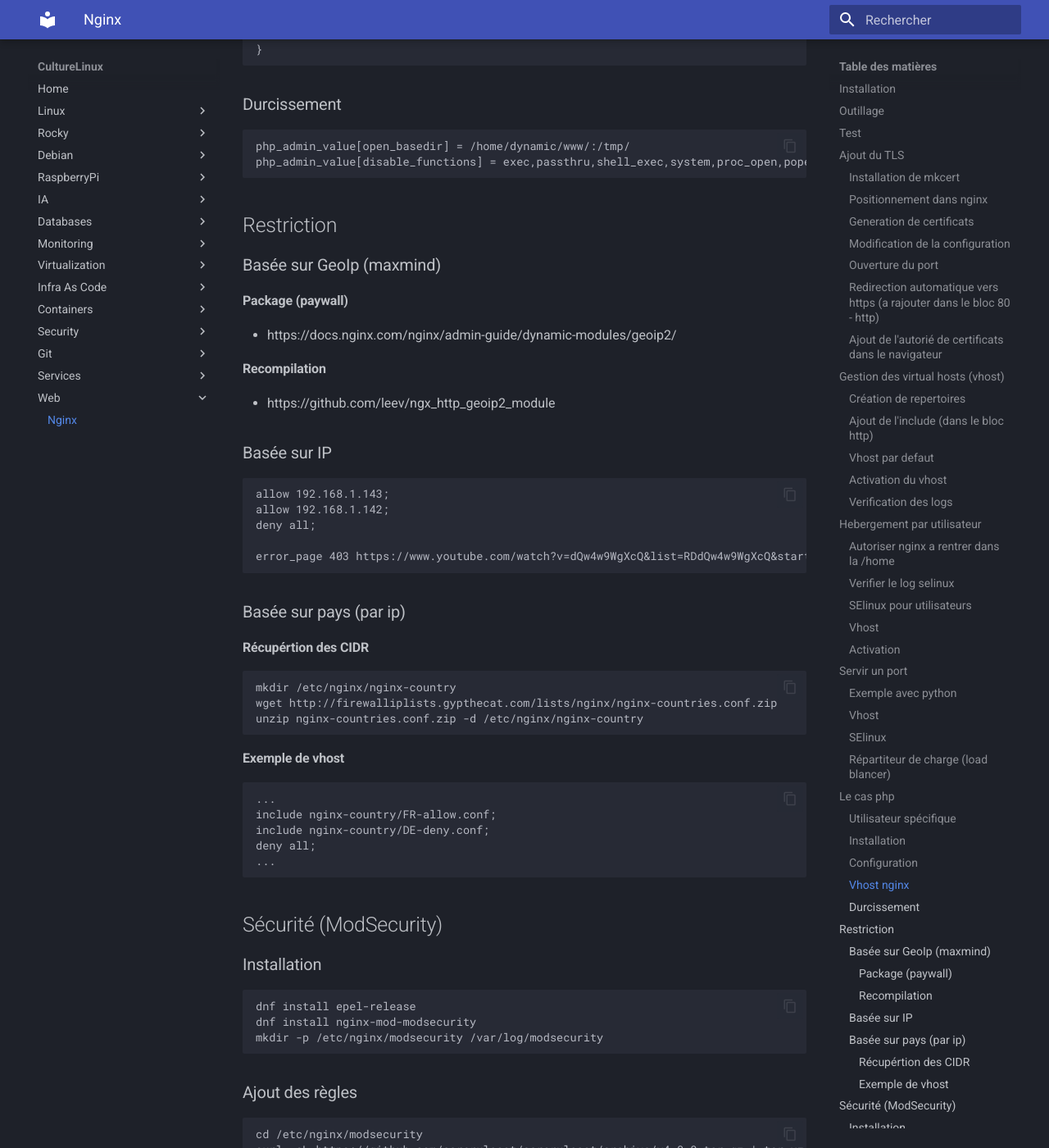
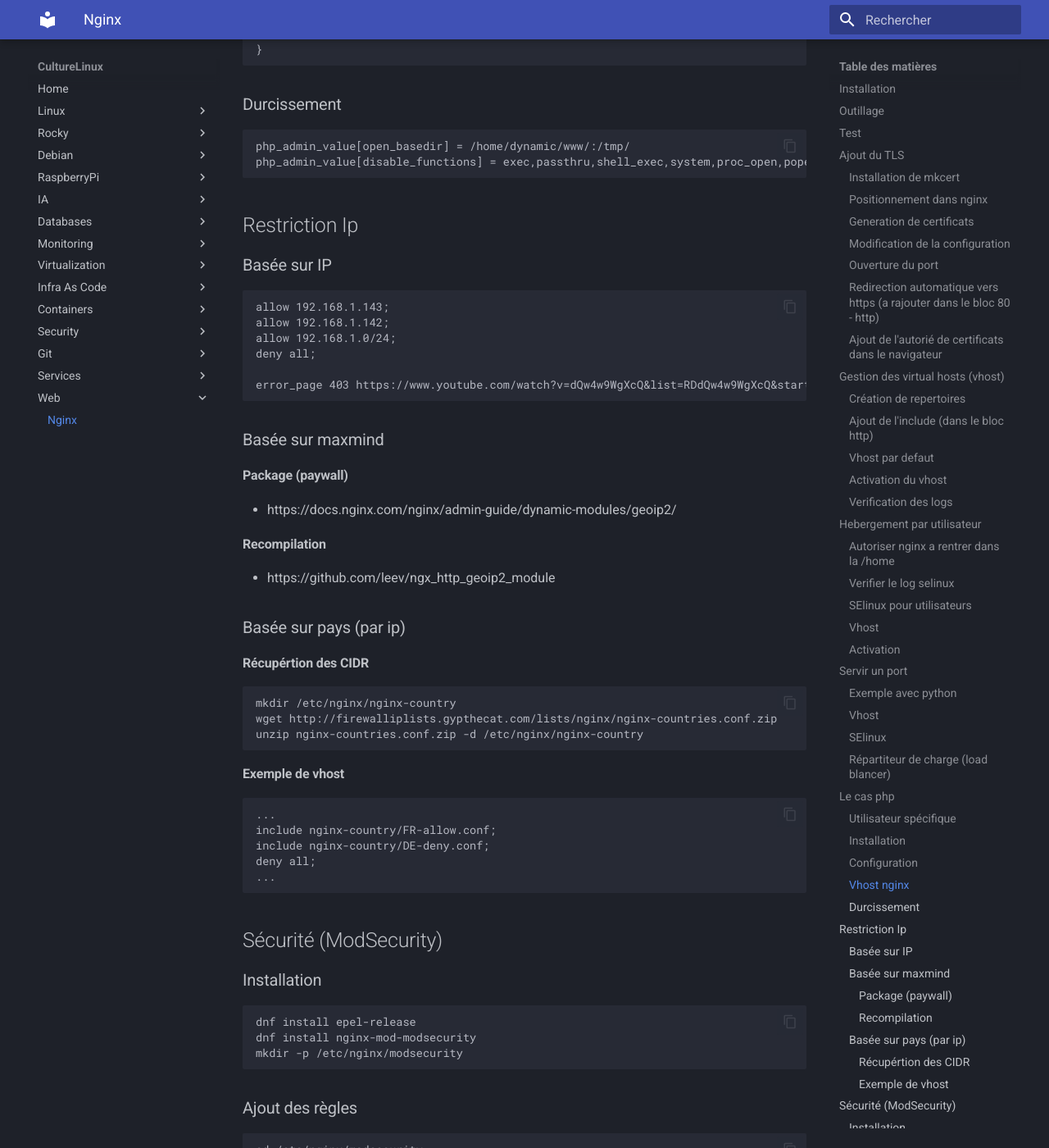
Before and after one commit to CultureLinux/doc, an MkDocs documentation site: the page built from docs/web/nginx.md, in a window 1280 px wide and 1400 px high, scrolled down 10006 px. Shown: the whole window at 82% size. Built offline with MkDocs 1.6.1 and Material for MkDocs 9.7.7, drawn with Linux system fonts in a browser that asks for light colours; some of the changed text lies outside the part shown.

Commit message:
ajout modsecurity

````diff
--- a/docs/web/nginx.md
+++ b/docs/web/nginx.md
@@ -476,9 +476,21 @@
 php_admin_value[disable_functions] = exec,passthru,shell_exec,system,proc_open,popen,curl_exec,curl_multi_exec,parse_ini_file,show_source,dl,fsockopen,pfsockopen
 ```
 
-## Restriction
+## Restriction Ip
 
-### Basée sur GeoIp (maxmind)
+### Basée sur IP
+
+```
+allow 192.168.1.143;
+allow 192.168.1.142;
+allow 192.168.1.0/24;
+deny all;
+
+error_page 403 https://www.youtube.com/watch?v=dQw4w9WgXcQ&list=RDdQw4w9WgXcQ&start_radio=1 ;
+
+```
+
+### Basée sur maxmind
 
 #### Package (paywall)
 
@@ -488,16 +500,7 @@
 
 * https://github.com/leev/ngx_http_geoip2_module
 
-### Basée sur IP
 
-```
-allow 192.168.1.143;
-allow 192.168.1.142;
-deny all;
-
-error_page 403 https://www.youtube.com/watch?v=dQw4w9WgXcQ&list=RDdQw4w9WgXcQ&start_radio=1 ;
-
-```
 
 ### Basée sur pays (par ip)
 #### Récupértion des CIDR
@@ -525,14 +528,13 @@
 ```
 dnf install epel-release
 dnf install nginx-mod-modsecurity
-mkdir -p /etc/nginx/modsecurity /var/log/modsecurity
+mkdir -p /etc/nginx/modsecurity
 ```
 
 ### Ajout des règles
 
 ```
 cd /etc/nginx/modsecurity
-curl -sL https://github.com/coreruleset/coreruleset/archive/v4.0.0.tar.gz | tar xz
 curl -sL https://github.com/coreruleset/coreruleset/archive/refs/tags/v4.18.0.tar.gz | tar xz
 ln -s coreruleset-4.18.0 coreruleset
 cd coreruleset
@@ -555,6 +557,7 @@
 ```
 Include /etc/nginx/modsecurity/modsecurity.conf
 Include /etc/nginx/modsecurity/coreruleset/crs-setup.conf
+
 Include /etc/nginx/modsecurity/coreruleset/rules/*.conf
 ```
 
````
Also changed, not shown: docs/linux/storage.md (+8 -0 lines).
